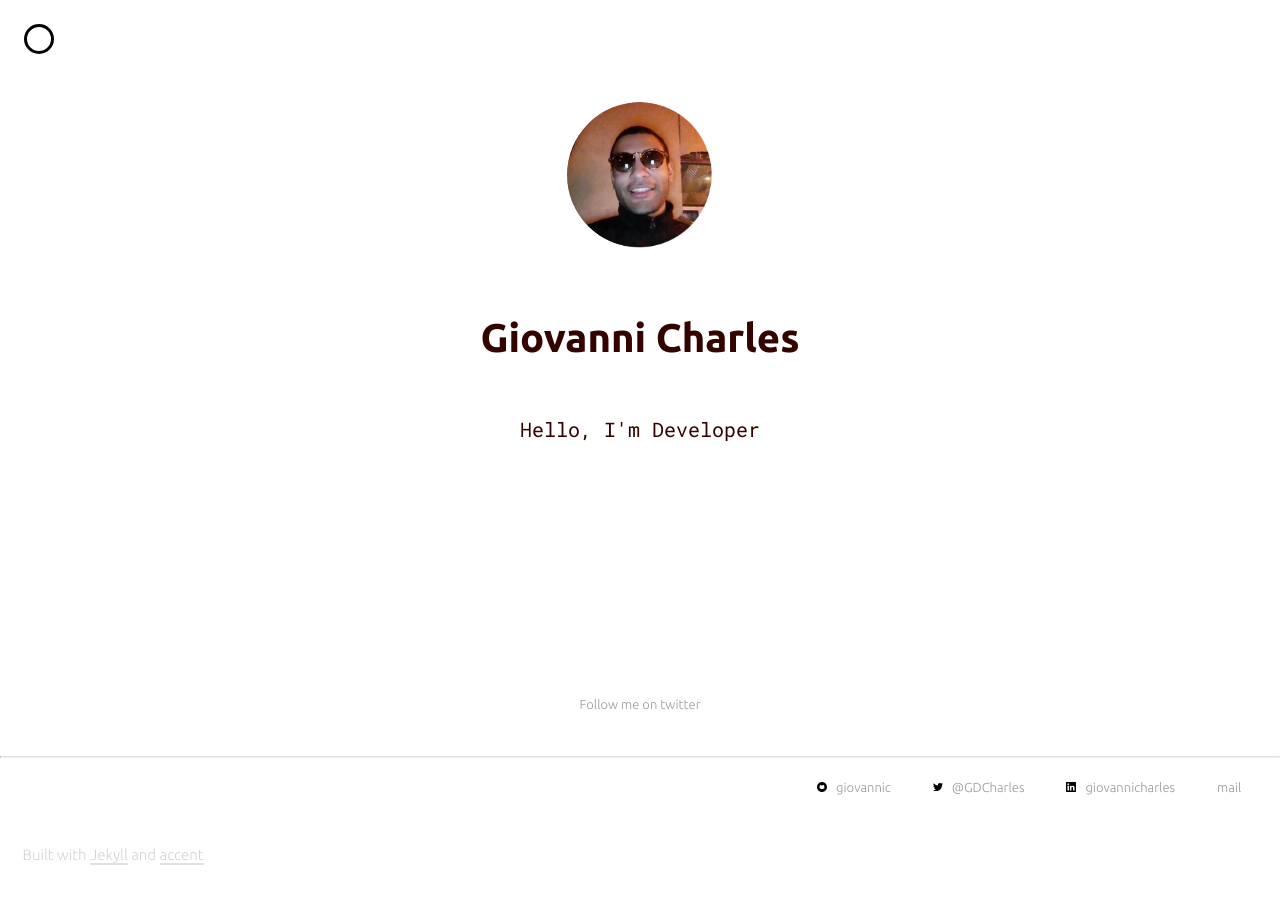
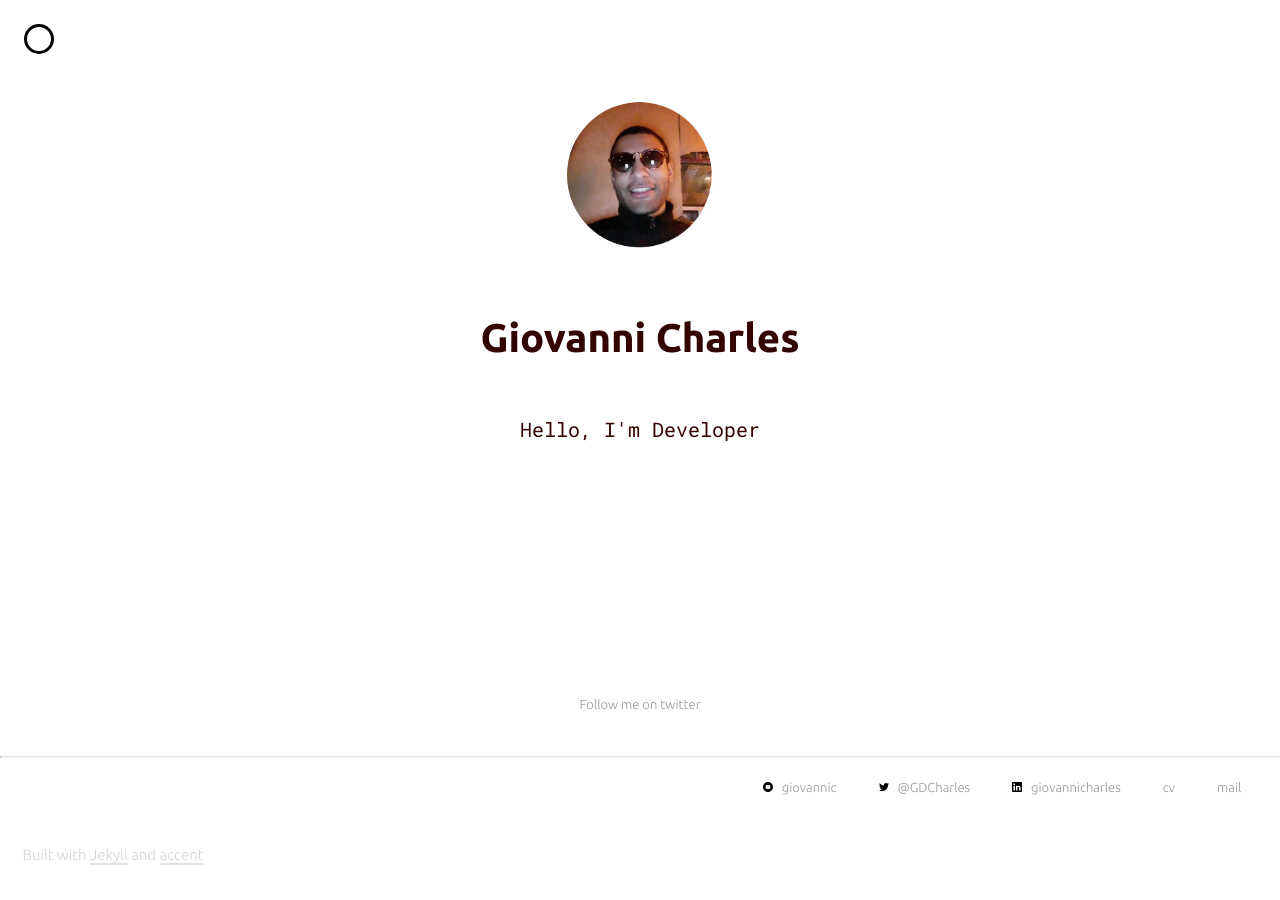
Before and after one commit to giovannic/giovannic.github.com, a Jekyll site: the page built from index.html, in a window 1280 px wide. Built offline with Jekyll 4.4.1, drawn with Linux system fonts in a browser that asks for light colours; nearby versions of some CDN libraries; the list of posts is cut into pages by our own code.

Commit message:
added cv to footer

```diff
--- a/_includes/footer.html
+++ b/_includes/footer.html
@@ -23,6 +23,10 @@
       class="button social-button linkedin-button" title="Giovanni's LinkedIn">
       {{ site.linkedin_username }}
     </a>
+    <a
+      href="https://drive.google.com/file/d/0B_79TnoPfYfZYzNzM2hJRnpMV28/view?usp=sharing" class="button">
+      cv
+    </a>
     <a href="mailto:{{ site.email }}" class="button">
       mail
     </a>
```
Also changed, not shown: 3 other files.
